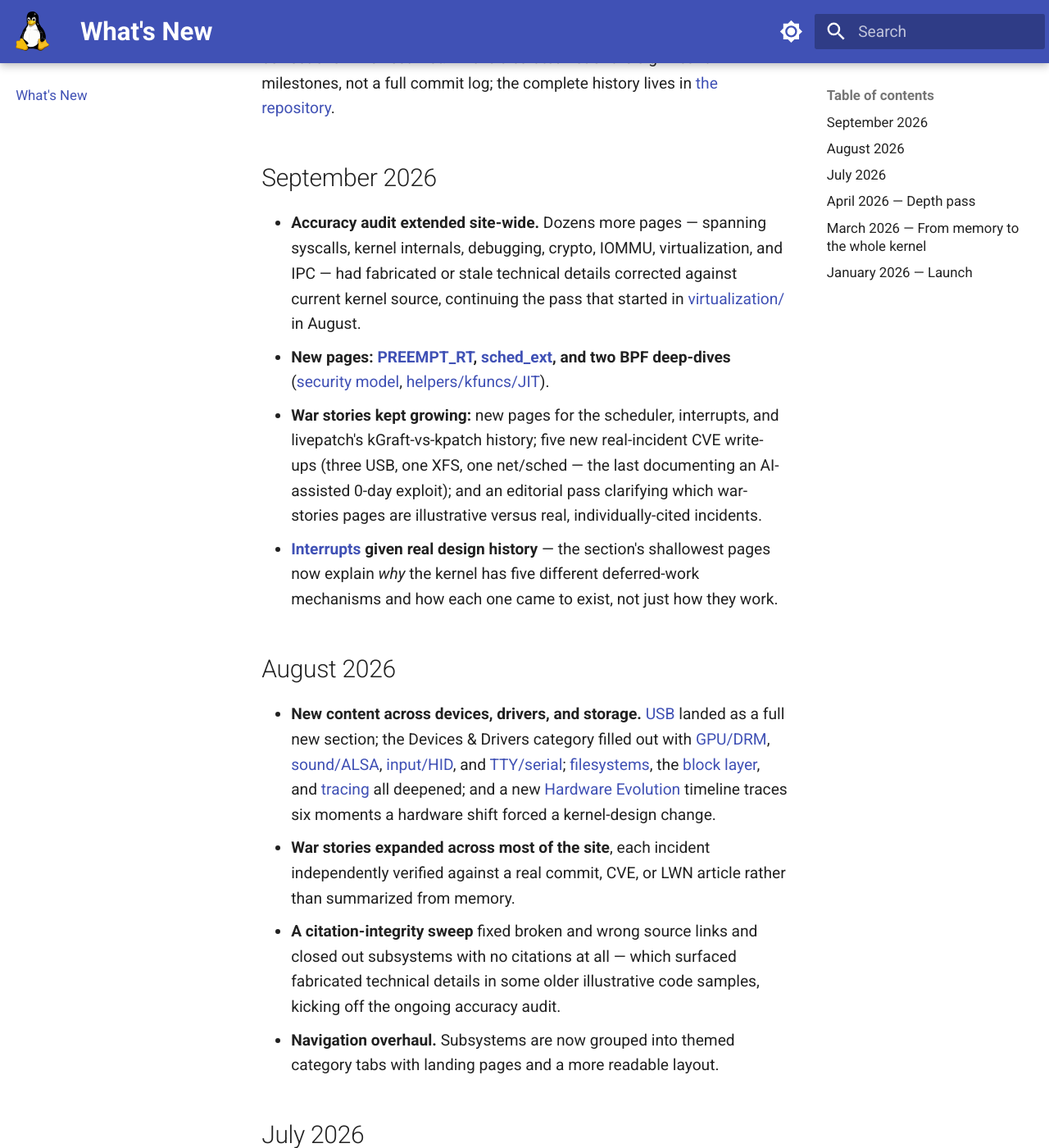
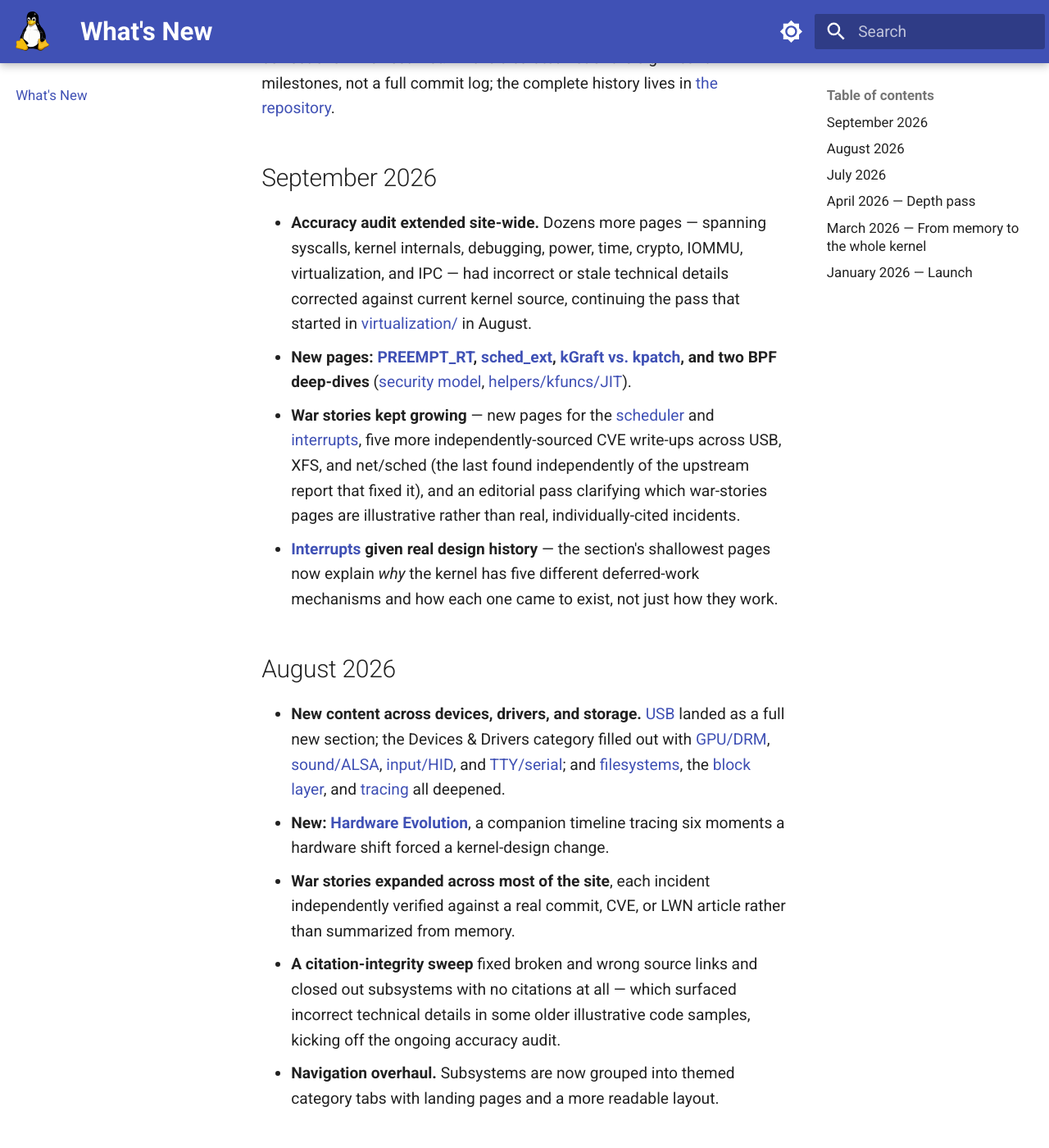
Before and after one commit to laveeshb/linux-kernel-internals, an MkDocs documentation site: the page built from docs/changelog.md, in a window 1280 px wide and 1400 px high, scrolled down 267 px. Shown: the whole window at 82% size. Built offline with MkDocs 1.6.1 and Material for MkDocs 9.7.7, drawn with Linux system fonts in a browser that asks for light colours.

Commit message:
Fix review findings on the changelog entries
- Moved the kGraft-vs-kpatch-history page out of the war-stories
  bullet - it's a design-history page, not a war story, and livepatch
  already has its own separate war-stories.md
- Trimmed the AI-exploit mention to what actually matters (found
  independently of the upstream report) rather than leading with "AI",
  which is the framing the source page itself argues against
- Added power and time to the audit's subsystem list - both got as
  much attention in September as crypto or IOMMU, which were already
  named
- Split Hardware Evolution back into its own bullet in August - it
  had gotten buried as a trailing clause in an already-dense sentence
- Switched two remaining uses of "fabricated" to "incorrect"/"stale",
  consistent with how PR and commit text already handles this

```diff
--- a/docs/changelog.md
+++ b/docs/changelog.md
@@ -4,16 +4,17 @@
 
 ## September 2026
 
-- **Accuracy audit extended site-wide.** Dozens more pages — spanning syscalls, kernel internals, debugging, crypto, IOMMU, virtualization, and IPC — had fabricated or stale technical details corrected against current kernel source, continuing the pass that started in [virtualization/](virtualization/README.md) in August.
-- **New pages: [PREEMPT_RT](locking/preempt-rt.md), [sched_ext](sched/sched-ext.md), and two BPF deep-dives** ([security model](bpf/bpf-security-model.md), [helpers/kfuncs/JIT](bpf/bpf-helpers-kfuncs-jit.md)).
-- **War stories kept growing:** new pages for the scheduler, interrupts, and livepatch's kGraft-vs-kpatch history; five new real-incident CVE write-ups (three USB, one XFS, one net/sched — the last documenting an AI-assisted 0-day exploit); and an editorial pass clarifying which war-stories pages are illustrative versus real, individually-cited incidents.
+- **Accuracy audit extended site-wide.** Dozens more pages — spanning syscalls, kernel internals, debugging, power, time, crypto, IOMMU, virtualization, and IPC — had incorrect or stale technical details corrected against current kernel source, continuing the pass that started in [virtualization/](virtualization/README.md) in August.
+- **New pages: [PREEMPT_RT](locking/preempt-rt.md), [sched_ext](sched/sched-ext.md), [kGraft vs. kpatch](livepatch/kgraft-vs-kpatch-history.md), and two BPF deep-dives** ([security model](bpf/bpf-security-model.md), [helpers/kfuncs/JIT](bpf/bpf-helpers-kfuncs-jit.md)).
+- **War stories kept growing** — new pages for the [scheduler](sched/war-stories.md) and [interrupts](interrupts/war-stories.md), five more independently-sourced CVE write-ups across USB, XFS, and net/sched (the last found independently of the upstream report that fixed it), and an editorial pass clarifying which war-stories pages are illustrative rather than real, individually-cited incidents.
 - **[Interrupts](interrupts/README.md) given real design history** — the section's shallowest pages now explain *why* the kernel has five different deferred-work mechanisms and how each one came to exist, not just how they work.
 
 ## August 2026
 
-- **New content across devices, drivers, and storage.** [USB](usb/README.md) landed as a full new section; the Devices & Drivers category filled out with [GPU/DRM](drm/README.md), [sound/ALSA](alsa/README.md), [input/HID](input/README.md), and [TTY/serial](tty/README.md); [filesystems](filesystems/README.md), the [block layer](block/README.md), and [tracing](tracing/README.md) all deepened; and a new [Hardware Evolution](hardware-evolution.md) timeline traces six moments a hardware shift forced a kernel-design change.
+- **New content across devices, drivers, and storage.** [USB](usb/README.md) landed as a full new section; the Devices & Drivers category filled out with [GPU/DRM](drm/README.md), [sound/ALSA](alsa/README.md), [input/HID](input/README.md), and [TTY/serial](tty/README.md); and [filesystems](filesystems/README.md), the [block layer](block/README.md), and [tracing](tracing/README.md) all deepened.
+- **New: [Hardware Evolution](hardware-evolution.md)**, a companion timeline tracing six moments a hardware shift forced a kernel-design change.
 - **War stories expanded across most of the site**, each incident independently verified against a real commit, CVE, or LWN article rather than summarized from memory.
-- **A citation-integrity sweep** fixed broken and wrong source links and closed out subsystems with no citations at all — which surfaced fabricated technical details in some older illustrative code samples, kicking off the ongoing accuracy audit.
+- **A citation-integrity sweep** fixed broken and wrong source links and closed out subsystems with no citations at all — which surfaced incorrect technical details in some older illustrative code samples, kicking off the ongoing accuracy audit.
 - **Navigation overhaul.** Subsystems are now grouped into themed category tabs with landing pages and a more readable layout.
 
 ## July 2026
```
